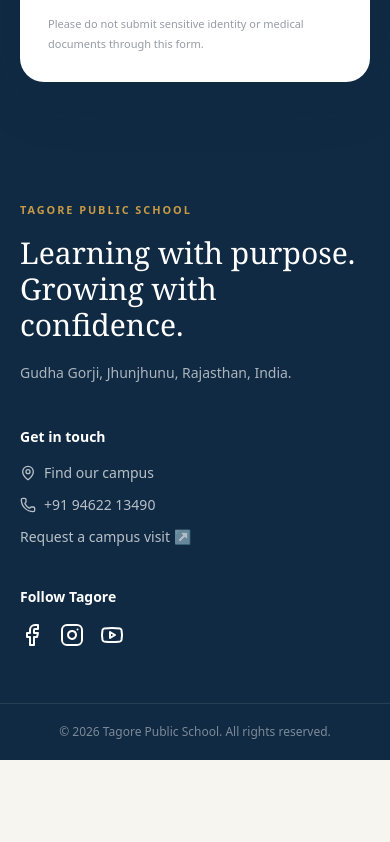
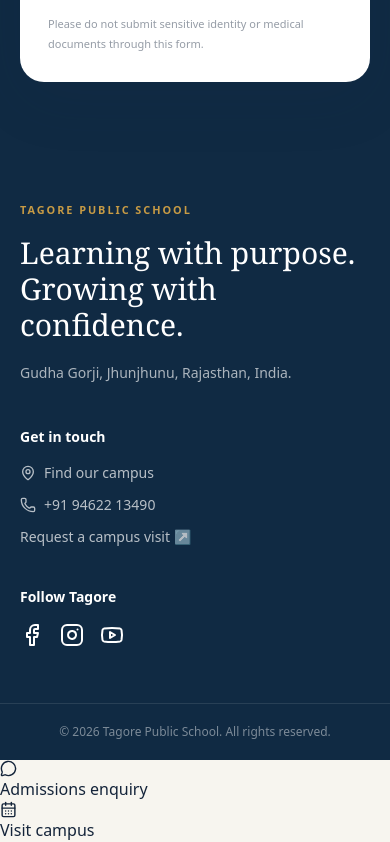
Before and after one commit to 158jeet/tagore-public-school-website, a Next.js app: page / in a window 390 px wide. Shown: the part 7292-8134 px from the top of the page. Before the commit the page ends 8052 px from the top, so only its background shows below. Built offline with nearby package versions, Linux system fonts and the light colour scheme; no server answers.

Commit message:
feat: mount mobile quick actions

```diff
--- a/src/app/layout.tsx
+++ b/src/app/layout.tsx
@@ -2,6 +2,7 @@ import type { Metadata } from "next";
 import "./globals.css";
 import { SiteHeader } from "@/components/site-header";
 import { SiteFooter } from "@/components/site-footer";
+import { MobileQuickActions } from "@/components/mobile-quick-actions";
 
 const siteUrl = process.env.NEXT_PUBLIC_SITE_URL || "https://www.tpsgudhagorji.com";
 const indexingEnabled = process.env.SITE_INDEXING_ENABLED === "true";
@@ -63,6 +64,7 @@ export default function RootLayout({ children }: Readonly<{ children: React.Reac
         <SiteHeader />
         <main>{children}</main>
         <SiteFooter />
+        <MobileQuickActions />
       </body>
     </html>
   );
```
